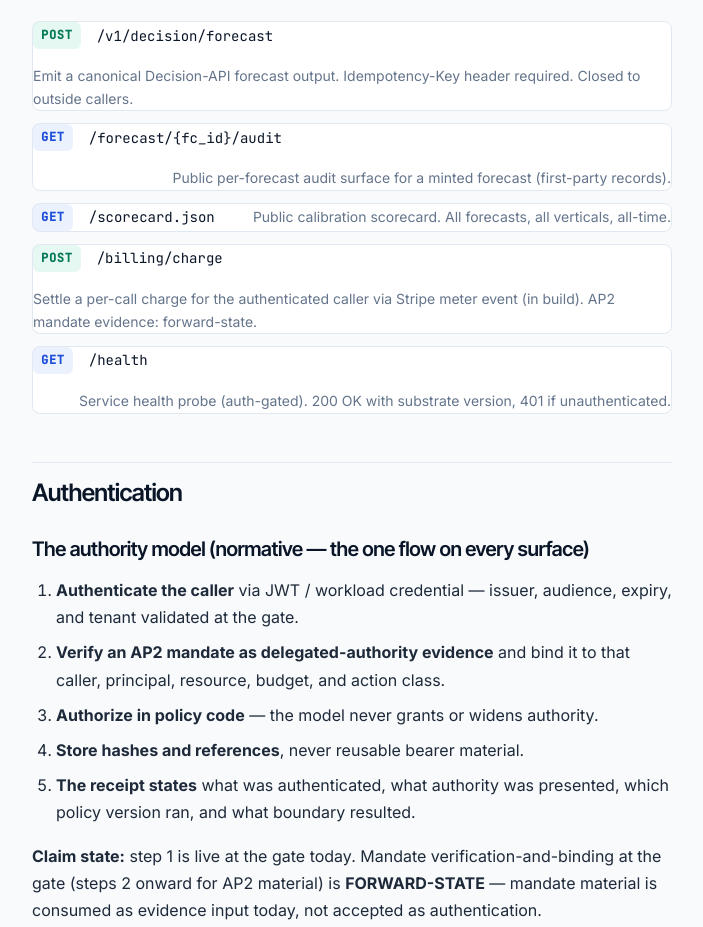
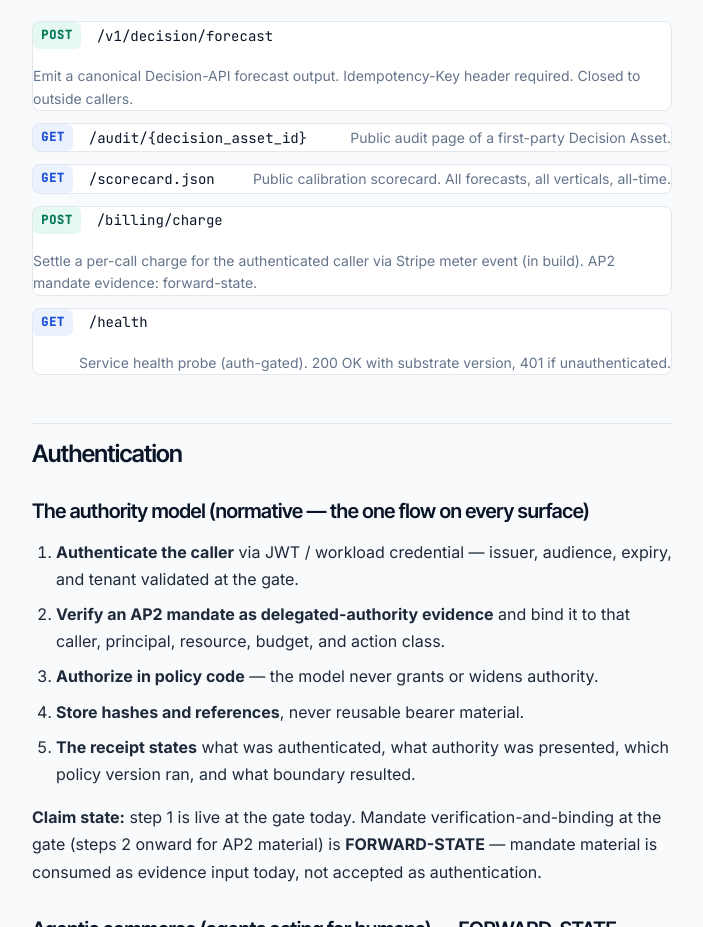
Before and after one commit to sustainable-finance-partners/phronesis-product-site, a plain HTML site: page site/spec.html in a window 1280 px wide. Shown: the part 1168-2095 px from the top of the page, without its empty margins (288-991 px from the left). Drawn offline with Linux system fonts and the light colour scheme.

Commit message:
LA-17 (site) — the six items signed on 11-15 applied: setup.md :3, :23, :47 and the setup prompt; the audit row on /spec
- site/skills/setup.md:3 — the guide's intro line no longer describes the closed route as usable; the route is named in its own sentence and carries "Closed to outside callers."
- site/skills/setup.md:23 — "how to read the public surfaces below" in place of "how to call the endpoints below".
- site/skills/setup.md:47 — the JWT-at-onboarding sentence and the blank line after it removed.
- site/skills/setup.md (the setup prompt) — "read the public record" in place of "forecast".
- site/spec.html — the Endpoints table's audit row shows the public shape, GET /audit/{decision_asset_id} (the per-forecast audit route needs a bearer and is closed to outside callers); the quick-start curl of the same shape is unchanged.

Byte check: the head carries all nineteen signed blocks (fourteen equal, five removals absent); the repository's gates pass locally. Copy set W-A3 v3.7.

Co-Authored-By: Claude Fable 5.1 <noreply@anthropic.com>

```diff
--- a/site/spec.html
+++ b/site/spec.html
@@ -89,8 +89,8 @@ curl -s https://api.phronesisintel.com/audit/&lt;decision-asset-id&gt;</code></p
   </div>
   <div class="endpoint">
     <span class="endpoint-method get">GET</span>
-    <span class="endpoint-path">/forecast/{fc_id}/audit</span>
-    <span class="endpoint-desc">Public per-forecast audit surface for a minted forecast (first-party records).</span>
+    <span class="endpoint-path">/audit/{decision_asset_id}</span>
+    <span class="endpoint-desc">Public audit page of a first-party Decision Asset.</span>
   </div>
   <div class="endpoint">
     <span class="endpoint-method get">GET</span>
```
Also changed, not shown: 1 other file.
